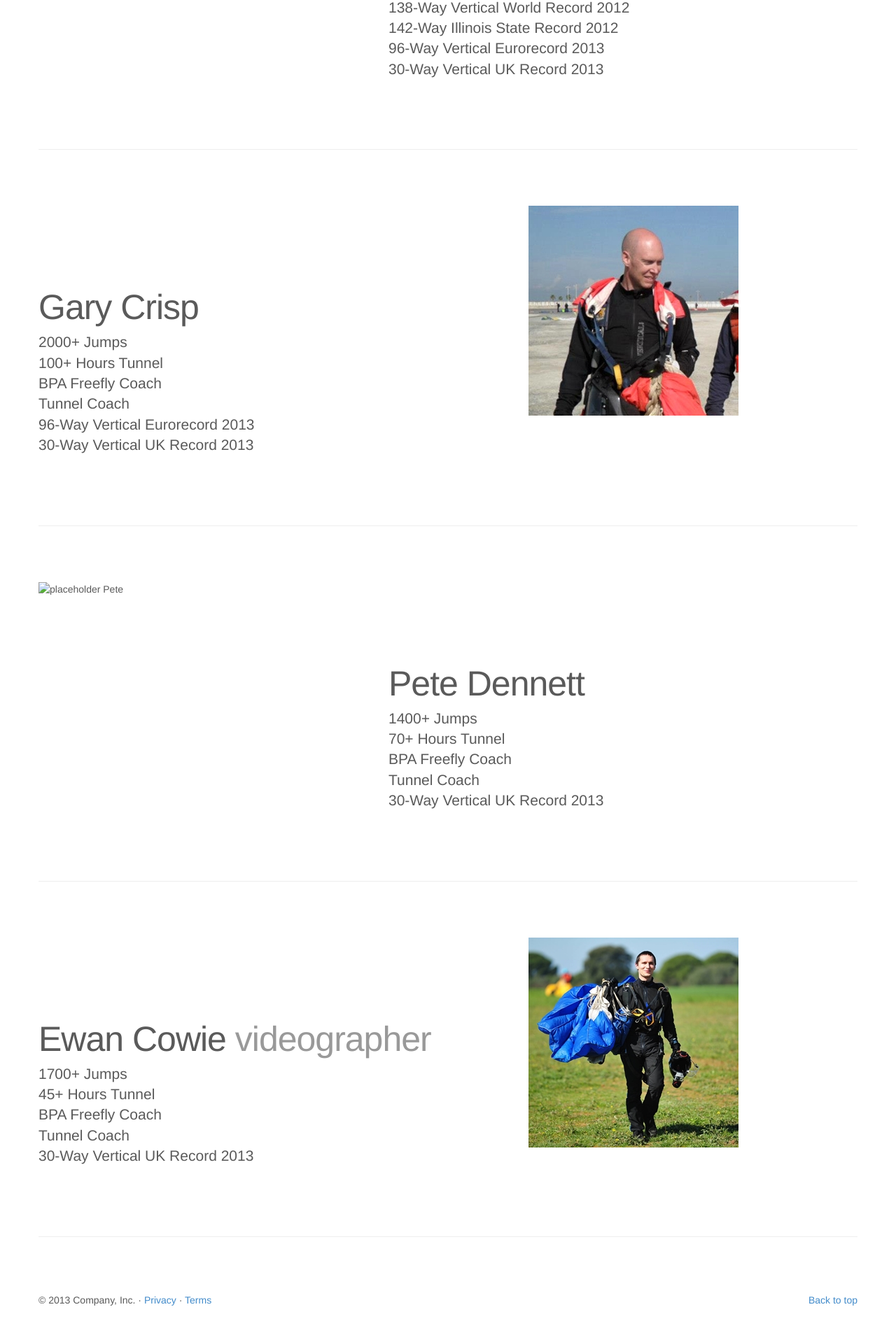
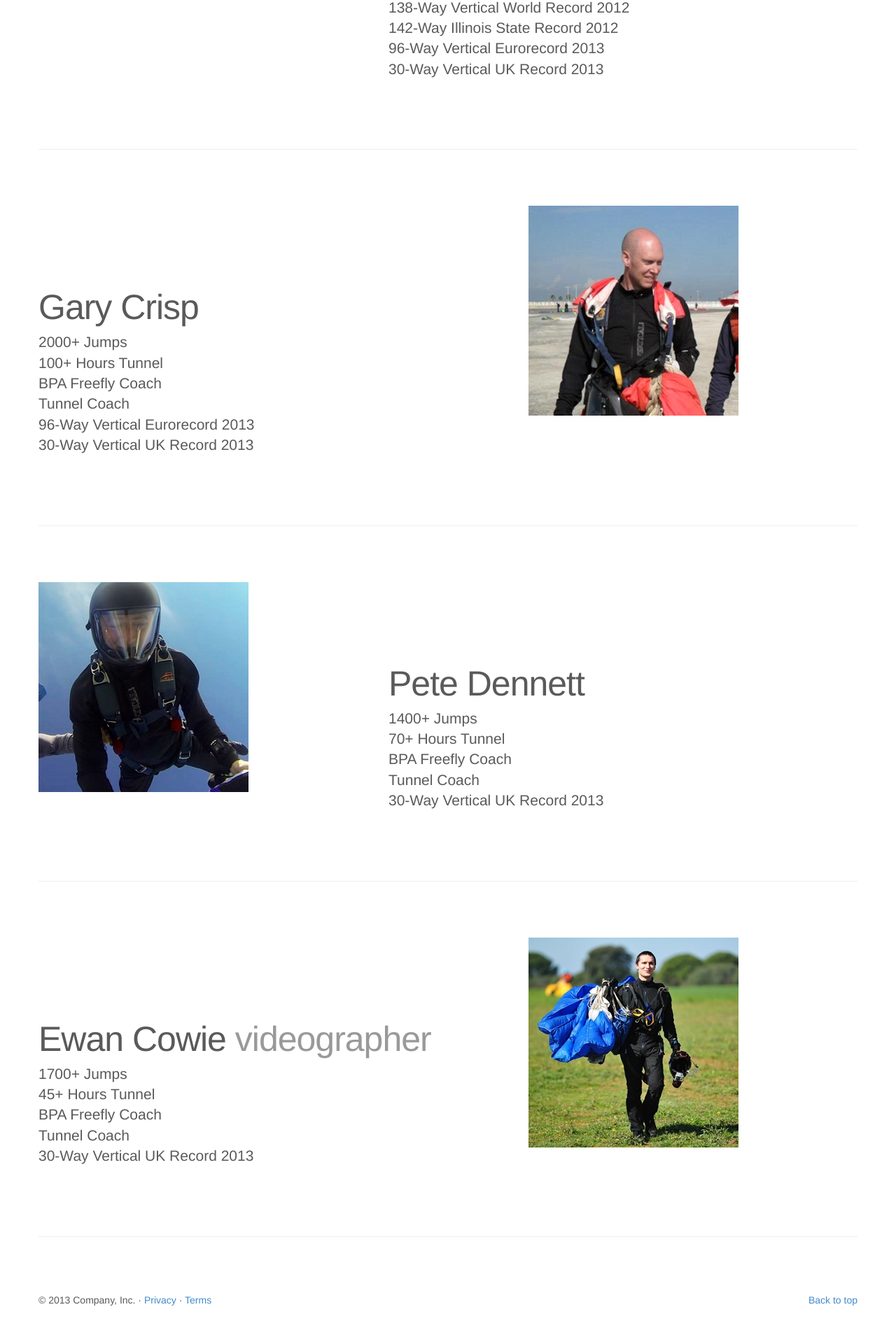
Before and after one commit to teamqfx/teamqfx.github.io, a Jekyll site: the page members.html, which Jekyll copies as it is, in a window 1280 px wide. Shown: the part 1445-3363 px from the top of the page at 70% size. Built offline with Jekyll 4.4.1, drawn with Linux system fonts in a browser that asks for light colours; Markdown is read by kramdown in place of the engine named in the settings.

Commit message:
pete bug

```diff
--- a/members.html
+++ b/members.html
@@ -136,7 +136,7 @@
     <hr class="featurette-divider">
     <div class="row featurette">
     <div class="col-md-5">
-      <img class="featurette-image img-responsive" src="pete.JPG" alt=" placeholder Pete">
+      <img class="featurette-image img-responsive" src="img/pete.JPG" alt=" placeholder Pete">
     </div>
     <div class="col-md-7">
       <h2 class="featurette-heading">Pete Dennett <span
```
